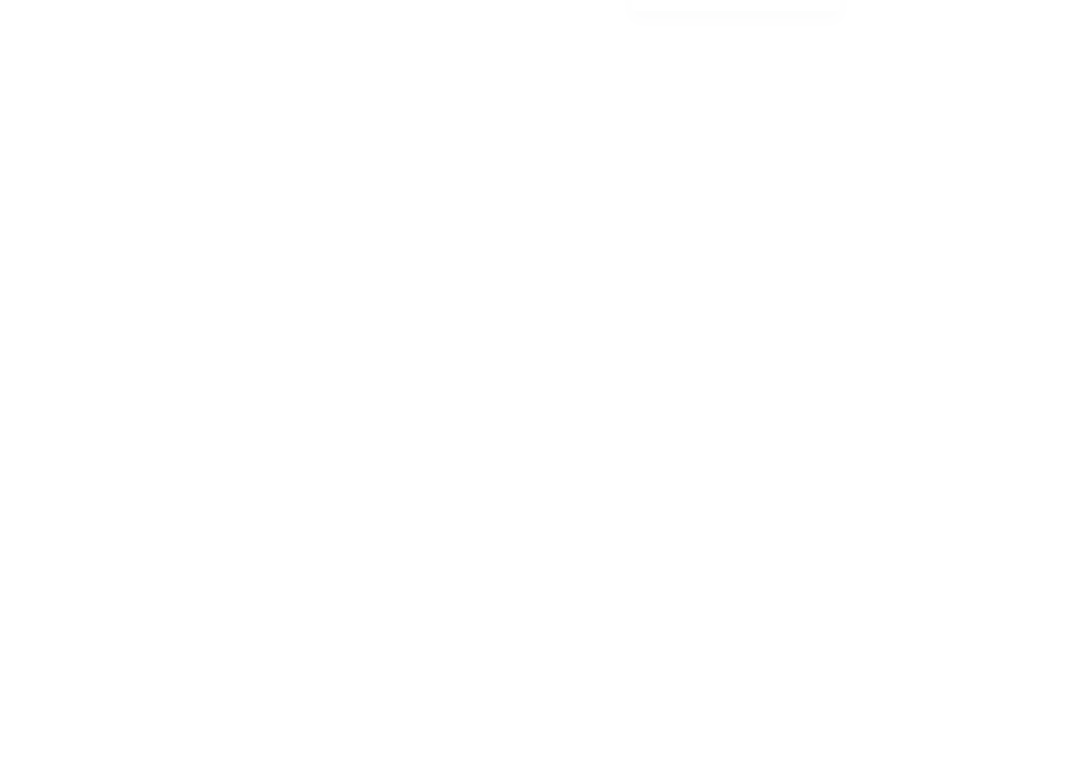
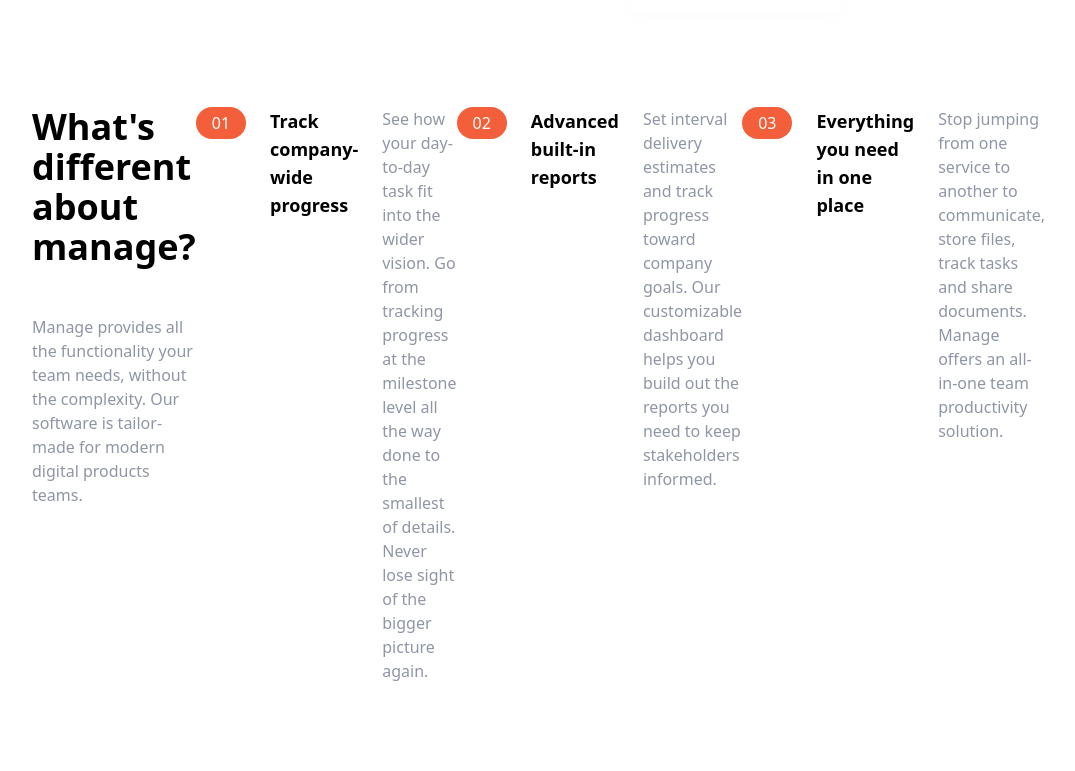
Before and after one commit to Fortzy05/my-bio, a Next.js app in the folder my-project/: page / in a window 1280 px wide. Shown: the part 549-1320 px from the top of the page, without its empty margins (136-1211 px from the left). Before the commit the page ends 800 px from the top, so only its background shows below. Built offline with nearby package versions, Linux system fonts and the light colour scheme.

Commit message:
built Testimonial component

```diff
--- /dev/null
+++ b/my-project/src/components/Features.tsx
@@ -0,0 +1,86 @@
+import React from "react";
+
+function Features() {
+  return (
+    <section id="features">
+      <div className="container flex flex-col px-4 mx-auto mt-10 space-y-12 md:space-y-0 md:flex-row">
+        <div className="flex flex-col space-y-12 md:w-1/2">
+          <h2 className="max-w-md text-4xl font-bold text-center md:text-left">
+            What's different about manage?
+          </h2>
+          <p className="max-w-sm text-center text-darkGrayishBlue md:text-left">
+            Manage provides all the functionality your team needs, without the
+            complexity. Our software is tailor-made for modern digital products
+            teams.
+          </p>
+        </div>
+        <div className="flex flex-col space-y-8 md:w-1/2">
+          <div className="flex flex-col space-y-3 md:space-y-0 md:space-x-6 md:flex-row">
+            <div className="rounded-l-full bg-brightRedSuperALight md:bg-transparent">
+              <div className="flex items-center space-x-2">
+                <div className="px-4 py-2 text-white rounded-full md:py-1 bg-brightRed">
+                  01
+                </div>
+                <h3 className="text-base font-bold md:mb-4 md:hidden">
+                  Track company-wide progress
+                </h3>
+              </div>
+            </div>
+            <h3 className="hidden mb-4 text-lg font-bold md:block">
+              Track company-wide progress
+            </h3>
+            <p className="text-darkGrayishBlue">
+              See how your day-to-day task fit into the wider vision. Go from
+              tracking progress at the milestone level all the way done to the
+              smallest of details. Never lose sight of the bigger picture again.
+            </p>
+          </div>
+        </div>
+        <div className="flex flex-col space-y-8 md:w-1/2">
+          <div className="flex flex-col space-y-3 md:space-y-0 md:space-x-6 md:flex-row">
+            <div className="rounded-l-full bg-brightRedSuperALight md:bg-transparent">
+              <div className="flex items-center space-x-2">
+                <div className="px-4 py-2 text-white rounded-full md:py-1 bg-brightRed">
+                  02
+                </div>
+                <h3 className="text-base font-bold md:mb-4 md:hidden">
+                  Advanced built-in reports
+                </h3>
+              </div>
+            </div>
+            <h3 className="hidden mb-4 text-lg font-bold md:block">
+              Advanced built-in reports
+            </h3>
+            <p className="text-darkGrayishBlue">
+              Set interval delivery estimates and track progress toward company
+              goals. Our customizable dashboard helps you build out the reports
+              you need to keep stakeholders informed.
+            </p>
+          </div>
+        </div>
+        <div className="flex flex-col space-y-8 md:w-1/2">
+          <div className="flex flex-col space-y-3 md:space-y-0 md:space-x-6 md:flex-row">
+            <div className="rounded-l-full bg-brightRedSuperALight md:bg-transparent">
+              <div className="flex items-center space-x-2">
+                <div className="px-4 py-2 text-white rounded-full md:py-1 bg-brightRed">
+                  03
+                </div>
+                <h3 className="text-base font-bold md:mb-4 md:hidden">
+                  Everything you need in one place
+                </h3>
+              </div>
+            </div>
+            <h3 className="hidden mb-4 text-lg font-bold md:block">
+              Everything you need in one place
+            </h3>
+            <p className="text-darkGrayishBlue">
+              Stop jumping from one service to another to communicate, store files, track tasks and share documents. Manage offers an all-in-one team productivity solution.
+            </p>
+          </div>
+        </div>
+      </div>
+    </section>
+  );
+}
+
+export default Features;
--- /dev/null
+++ b/my-project/src/components/Testimonials.tsx
@@ -0,0 +1,20 @@
+import React from "react";
+
+function Testimonials() {
+  return (
+    <section id="testimonials">
+      <div className="max-w-6xl px-5 mx-auto mt-32 text-center">
+        <h2 className="text-4xl font-bold text-center">
+          What's Different About Manage?
+        </h2>
+        <div className="flex flex-col mt-24 md:flex-row md:space-x-6">
+          <div className="flex flex-col items-center p-6 space-y-6 rounded-lg bg-veryLightGray md:w-1/3">
+            <img src="images/avatar-anisha.png" className="w-16 -mt-14" alt="" />
+          </div>
+        </div>
+      </div>
+    </section>
+  );
+}
+
+export default Testimonials;
--- a/my-project/src/pages/index.tsx
+++ b/my-project/src/pages/index.tsx
@@ -1,9 +1,9 @@
 import Head from 'next/head'
-import Image from 'next/image'
 import { Inter } from '@next/font/google'
-import styles from '@/styles/Home.module.css'
 import Header from '@/components/Header'
 import Hero from '@/components/Hero'
+import Features from '@/components/Features'
+import Testimonials from '@/components/Testimonials'
 
 
 const inter = Inter({ subsets: ['latin'] })
@@ -17,6 +17,8 @@
       <Header />
       <main className="">
         <Hero />
+        <Features />
+        <Testimonials />
       </main>
     </div>
   )
```
Also changed, not shown: my-project/public/images/avatar-anisha.png (added).
